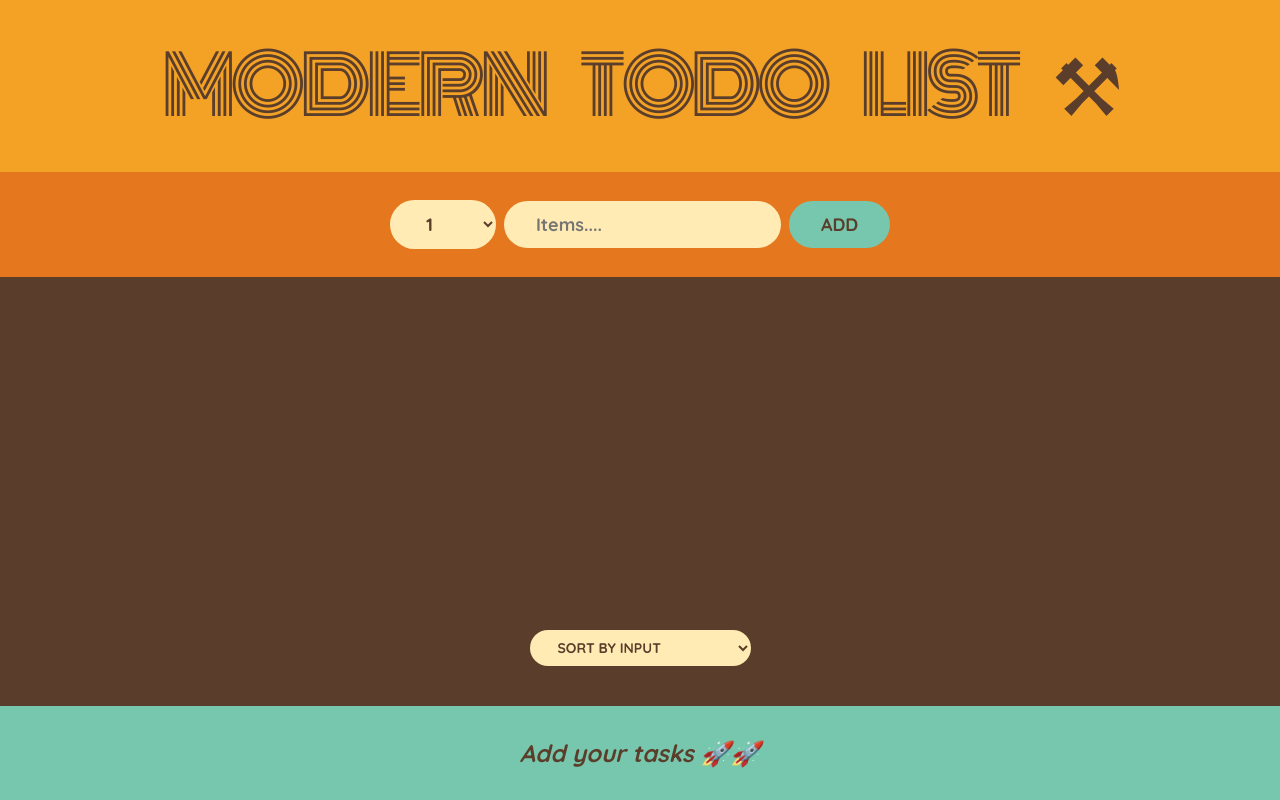
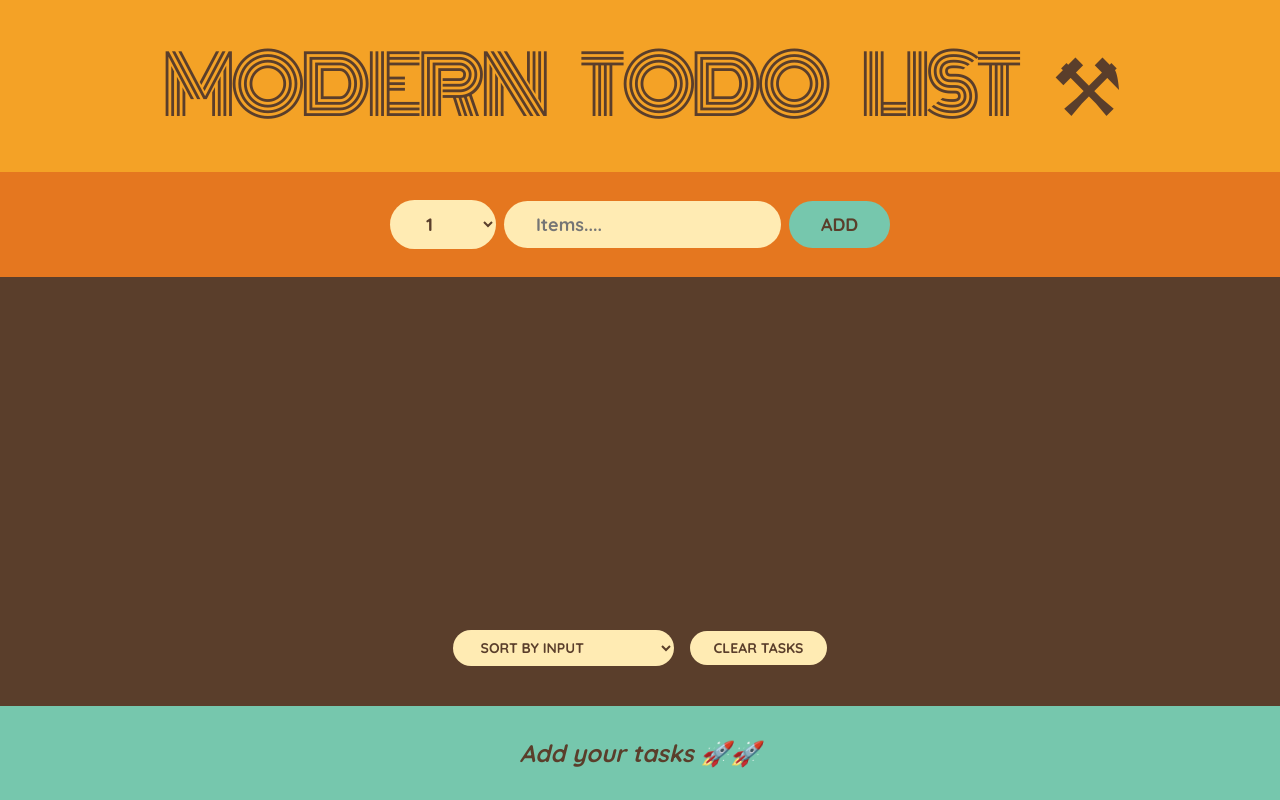
Before and after one commit to faisalkhandev/modernToDoList, a React (Create React App) app: page / in a window 1280 px wide. Built offline with nearby package versions, Linux system fonts and the light colour scheme.

Commit message:
feat: clearTasks button added

```diff
--- a/src/App.js
+++ b/src/App.js
@@ -26,6 +26,9 @@ const App = () => {
       )
     );
   }
+  function handleDelete() {
+    setItems([]);
+  }
 
   return (
     <div className="app">
@@ -35,6 +38,7 @@ const App = () => {
         items={items}
         onDeleteItem={handleDeleteItem}
         onCheckItem={handleCheckItem}
+        onClearList={handleDelete}
       />
       <Stats items={items} />
     </div>
@@ -99,7 +103,7 @@ function Form({ onAddItems }) {
     </form>
   );
 }
-function PackingList({ items, onDeleteItem, onCheckItem }) {
+function PackingList({ items, onDeleteItem, onCheckItem, onClearList }) {
   const [sortBy, setSortBy] = useState("input");
   let sortedItems;
 
@@ -133,6 +137,7 @@ function PackingList({ items, onDeleteItem, onCheckItem }) {
           <option value="description">sort by description</option>
           <option value="packed">sort by packed</option>
         </select>
+        <button onClick={onClearList}>Clear Tasks</button>
       </div>
     </div>
   );
```
